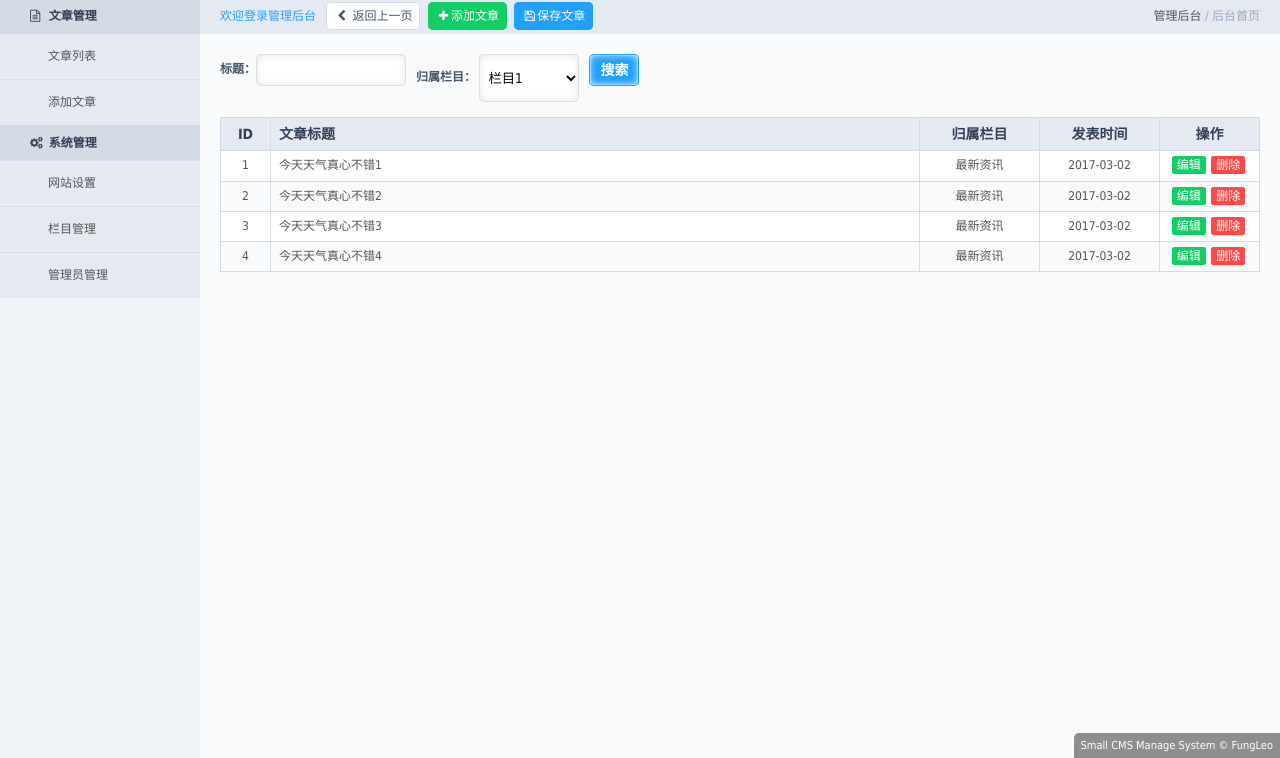
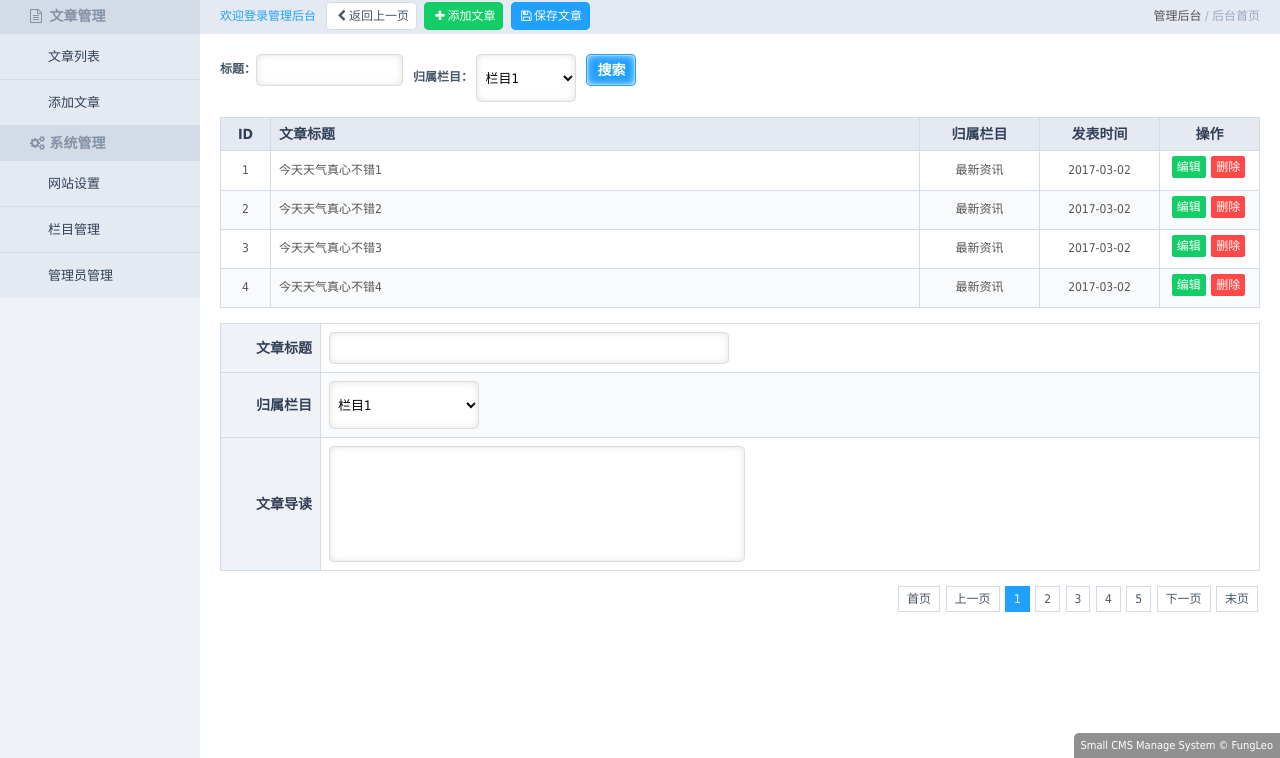
Before and after one commit to fengcms/Small-CMS-BaseHtml-Manage, a plain HTML site: page index.html in a window 1280 px wide. Shown: the part 42-800 px from the top of the page. Drawn offline with Linux system fonts and the light colour scheme.

Commit message:
主体样式完成

```diff
--- a/index.html
+++ b/index.html
@@ -31,7 +31,7 @@
     <header class="main_tool">
       <div class="main_tool_hello">欢迎登录管理后台</div>
       <div class="main_tool_btn">
-        <a class="btn" href=""><i class="fa fa-chevron-left"></i> <span>返回上一页</span></a>
+        <a class="btn" href=""><i class="fa fa-chevron-left"></i>返回上一页</a>
         <div class="btn add"><i class="fa fa-plus"></i>添加文章</div>
         <div class="btn save"><i class="fa fa-save"></i>保存文章</div>
       </div>
@@ -106,6 +106,42 @@
         </td>
       </tr>
     </table>
+    <table class="table_edit">
+      <col width="100">
+      <col>
+      <tr>
+        <th>文章标题</th>
+        <td><input class="input_text w400" type="text"></td>
+      </tr>
+      <tr>
+        <th>归属栏目</th>
+        <td>
+          <select class="input_select w150">
+            <option value="1">栏目1</option>
+            <option value="2">栏目2</option>
+            <option value="3">栏目3</option>
+            <option value="4">栏目4</option>
+          </select>
+        </td>
+      </tr>
+      <tr>
+        <th>文章导读</th>
+        <td>
+          <textarea class="input_textarea"></textarea>
+        </td>
+      </tr>
+    </table>
+    <div class="pagination">
+      <a href="#">首页</a>
+      <a href="#">上一页</a>
+      <a href="#" class="curr">1</a>
+      <a href="#">2</a>
+      <a href="#">3</a>
+      <a href="#">4</a>
+      <a href="#">5</a>
+      <a href="#">下一页</a>
+      <a href="#">末页</a>
+    </div>
   </section>
   <footer class="copy">
     Small CMS Manage System &copy; <a href="http://blog.csdn.net/fungleo">FungLeo </a>
--- a/style/base/_base.scss
+++ b/style/base/_base.scss
@@ -17,3 +17,7 @@ body,button, input, select, textarea {font-family:tahoma,Helvetica, Arial,"\5FAE
   &:before,&:after {content:"";display:table;}
   &:after {clear:both;}
 }
+
+@for $i from 1 through 10 {
+  .w#{$i*50} { width: 50px * $i; }
+}
--- a/style/base/_input.scss
+++ b/style/base/_input.scss
@@ -9,13 +9,16 @@ input,textarea,button {
 input[type="number"]::-webkit-inner-spin-button {-webkit-appearance: none;}
 input[type="number"]::-webkit-outer-spin-button {-webkit-appearance: none;}
 
-.input_text,.input_submit,.input_select {
-  display: inline-block;height: 16px;line-height: 16px;padding: 8px 0;border-radius: 5px;border: none;
-  outline: none;min-width: 50px;
+.input_text,.input_submit,.input_select,.input_textarea {
+  display: inline-block;border-radius: 5px;border: none;
+  min-width: 50px;outline: none;font-size: 13px;
   @include dz();
 }
-
-.input_text,.input_select {
+.input_text,.input_submit,.input_select {
+  padding: 8px 0;
+  height: 16px;line-height: 16px;
+}
+.input_text,.input_select,.input_textarea {
   background: $cff;
   text-indent: 10px;
   box-shadow: 0 0 0 1px $cdd inset,0 0 0 1px rgba($cff,.5) inset, 0 0 8px $cdd inset;
@@ -25,6 +28,9 @@ input[type="number"]::-webkit-outer-spin-button {-webkit-appearance: none;}
   &:focus {
     box-shadow:0 0 0 1px $blue inset, 0 0 0 2px rgba($cff,.5) inset, 0 0 8px $blue inset;
   }
+}
+.input_textarea {
+  height: 100px;padding: 8px;text-indent: 0;min-width: 400px;
 }
 .input_submit {
   background: $blue;color: $cff;text-align: center;
--- a/style/scss/_button.scss
+++ b/style/scss/_button.scss
@@ -1,8 +1,8 @@
 .btn {
   display: inline-block;margin-right: 4px;padding: 5px 8px;height: 18px;line-height: 18px;
-  background: $cff;border-radius: 5px;cursor: pointer;
+  background: $cff;border-radius: 5px;cursor: pointer;position: relative;
+  overflow: hidden;
   box-shadow: 0 0 0 1px $gray inset;color: $elblack;
-  @include dz();
   i {width: 15px;text-align: center;}
   &.add,&.edit {
     background: $green;color: $cff;box-shadow: 0 0 0 1px darken($green,.5) inset;
@@ -14,9 +14,17 @@
     background: $red;color: $cff;box-shadow: 0 0 0 1px darken($red,.5) inset;
   }
   &.mini {
-    font-size: 12px;padding:3px 5px;height: 12px;line-height: 12px;border-radius: 3px;margin-right: 2px;
+    font-size: 12px;padding:5px 5px;height: 12px;line-height: 12px;border-radius: 3px;margin-right: 2px;
+  }
+  &:after {
+    content: "";display: block;width: 10px;height: 100px;background: rgba($cff,.5);
+    top: -40px;position: absolute;left: -50px;
+    @include xz(45);
   }
   &:hover {
-    box-shadow: 0 0 0 100px rgba($c22,.1) inset;
+    &:after {
+      @include dz(0.5s);
+      left: 120px
+    }
   }
 }
--- a/style/scss/_index.scss
+++ b/style/scss/_index.scss
@@ -34,18 +34,25 @@
   dl {
     dt {
       height: 36px;line-height: 36px;background: $gray;
-      text-indent: 30px;font-weight: bold;color: $lblack;
+      text-indent: 30px;font-weight: bold;color: $silver;font-size: 14px;
       i {width: 15px;text-indent: 0;}
     }
     dd {
       height: 45px;line-height: 45px;background: $lgray;
-      text-indent: 48px;
+      text-indent: 48px;font-size: 13px;
       &:not(:last-of-type){border-bottom: 1px solid $gray;}
+      a {
+        color: $lblack;
+        &:hover {
+          color: $cf60;
+        }
+      }
     }
   }
 }
 .main {
   position: fixed;left: 200px;top: 40px;right: 0;bottom: 0;padding: 20px;overflow-y: auto;
+  background: $cff;
 }
 .copy {
   position: fixed;right: 0;bottom: 0;padding: 7px;font-size: 11px;
--- /dev/null
+++ b/style/scss/_pagination.scss
@@ -0,0 +1,14 @@
+.pagination {
+  clear: both;
+  text-align: right;
+  a {
+    display: inline-block;font-size: 12px;height: 24px;line-height: 24px;padding: 0 8px;
+    border: 1px solid $gray;color: $elblack;margin-right: 2px;
+    &:hover {
+      background: $elgray;
+    }
+    &.curr {
+      border: 1px solid $blue;background: $blue;color: $cff;
+    }
+  }
+}
--- a/style/scss/_table.scss
+++ b/style/scss/_table.scss
@@ -19,3 +19,18 @@
     background: $cf9;
   }
 }
+.table_edit {
+  width: 100%;line-height: 1.6;margin-bottom: 15px;
+  &,td,th {
+    padding: 8px;border: 1px solid $gray;
+  }
+  th {
+    text-align: right;background: $elgray;color: $lblack;font-size: 14px;
+  }
+  tr {
+    background: $cff;
+  }
+  tr:nth-child(2n) {
+    background: $cf9;
+  }
+}
--- a/style/style.scss
+++ b/style/style.scss
@@ -14,3 +14,4 @@
 @import "scss/table";
 @import "scss/button";
 @import "scss/search";
+@import "scss/pagination";
```
Also changed, not shown: style/style.css.
